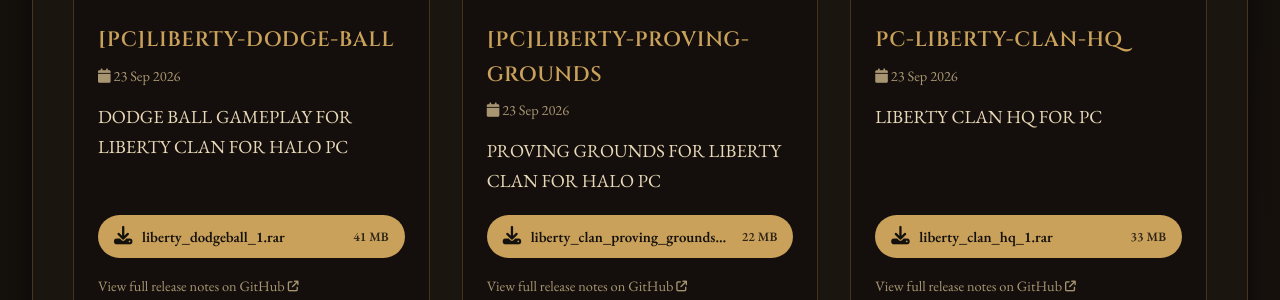
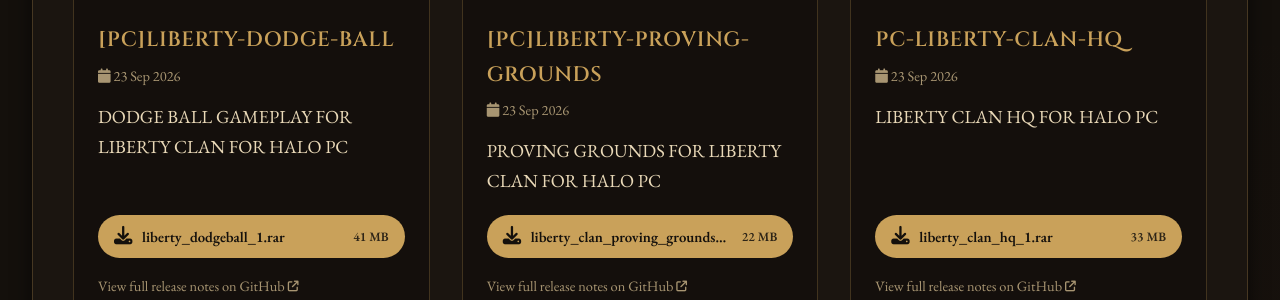
Before and after one commit to Chalwk/NC-Halo-Maps, a Jekyll site: the page built from maps.html, in a window 1280 px wide and 900 px high, scrolled down 2792 px. Shown: the part 156-456 px from the top of the window. Built offline with Jekyll 4.4.1, drawn with Linux system fonts in a browser that asks for light colours.

Commit message:
chore: update releases data

```diff
--- a/_data/releases.json
+++ b/_data/releases.json
@@ -325,7 +325,7 @@
     "id": 394744829,
     "tag": "PC-LIBERTY-CLAN-HQ",
     "name": "PC-LIBERTY-CLAN-HQ",
-    "body": "LIBERTY CLAN HQ FOR PC",
+    "body": "LIBERTY CLAN HQ FOR HALO PC",
     "prerelease": false,
     "published_at": "2026-09-23T14:27:44Z",
     "html_url": "https://github.com/nakedchick-code/NC-Halo-Maps/releases/tag/PC-LIBERTY-CLAN-HQ",
```
